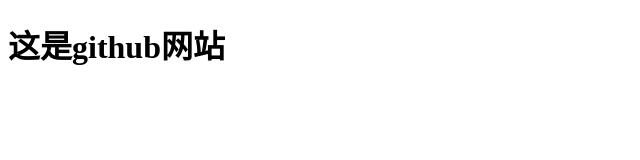
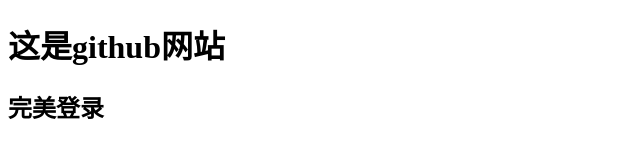
Before and after one commit to Pandu129/pandu129.github.io, a plain HTML site: page index.html in a window 1280 px wide. Shown: the whole page, without its empty margins (0-640 px from the left). Drawn offline with Linux system fonts and the light colour scheme.

Commit message:
修改代码1

```diff
--- a/index.html
+++ b/index.html
@@ -8,5 +8,6 @@
   </head>
   <body>
     <h1>这是github网站</h1>
+    <h2>完美登录</h2>
   </body>
 </html>
```
